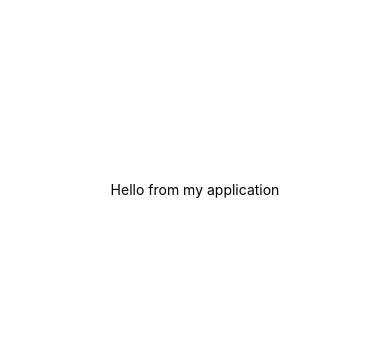
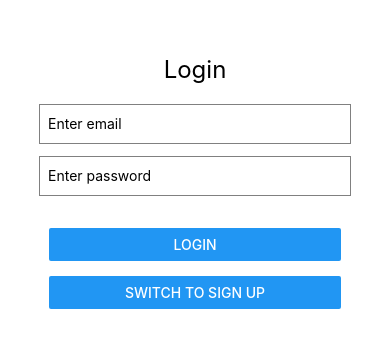
Before and after one commit to lgarrett10/mobile_app, a React Native app in the folder frontend/: screen / in a window 390 px wide. Shown: the part 233-580 px from the top of the page. Built offline with nearby package versions, Linux system fonts and the light colour scheme.

Commit message:
add request to backend for login and register on the frontend

```diff
--- a/frontend/App.js
+++ b/frontend/App.js
@@ -1,20 +1,147 @@
-import { StatusBar } from 'expo-status-bar';
-import { StyleSheet, Text, View } from 'react-native';
+import React, { useState } from 'react';
+import { Text, SafeAreaView, StyleSheet, TextInput, Button, View } from 'react-native';
 
 export default function App() {
+  const [email, setEmail] = useState('');
+  const [password, setPassword] = useState('');
+  const [firstName, setFirstName] = useState('');
+  const [lastName, setLastName] = useState('');
+  const [isLogin, setIsLogin] = useState(true);
+  const [message, setMessage] = useState('');
+
+  const handlePress = async () => {
+    if (isLogin) {
+      if (email === '' || password === '') {
+        setMessage('Please fill out all fields.');
+        return;
+      }
+      setMessage('Login successful');
+    } else {
+      if (email === '' || password === '' || firstName === '' || lastName === '') {
+        setMessage('Please fill out all fields.');
+        return;
+      }
+      setMessage('Registration successful');
+    }
+    const url = isLogin ? 'http://192.168.0.8:5000/login' : 'http://192.168.0.8:5000/register';
+    const body = isLogin
+      ? { username: email, password }
+      : { username: email, password }; // Backend only expects username and password for registration
+
+    try {
+      const response = await fetch(url, {
+        method: 'POST',
+        headers: {
+          'Content-Type': 'application/json',
+        },
+        body: JSON.stringify(body),
+      });
+
+      const result = await response.json();
+      if (response.ok) {
+        setMessage(isLogin ? 'Login successful' : 'Registration successful');
+        if (isLogin && result.token) {
+          // You can save the token for future authenticated requests
+          console.log('JWT Token:', result.token);
+        }
+      } else {
+        setMessage(result.message || 'Something went wrong.');
+      }
+    } catch (error) {
+      setMessage('Error connecting to the server.');
+    }
+  };
+
+
   return (
-    <View style={styles.container}>
-      <Text>Hello from my application</Text>
-      <StatusBar style="auto" />
-    </View>
+    <SafeAreaView style={styles.container}>
+      <View>
+        <Text style={styles.headerText}>{isLogin ? "Login" : "Sign Up"}</Text>
+
+        {!isLogin && (
+          <>
+            <TextInput
+              style={styles.input}
+              placeholder="Enter first name"
+              value={firstName}
+              onChangeText={text => setFirstName(text)}
+            />
+            <TextInput
+              style={styles.input}
+              placeholder="Enter last name"
+              value={lastName}
+              onChangeText={text => setLastName(text)}
+            />
+          </>
+        )}
+
+        <TextInput
+          style={styles.input}
+          placeholder="Enter email"
+          value={email}
+          onChangeText={text => setEmail(text)}
+          keyboardType="email-address"
+        />
+        <TextInput
+          style={styles.input}
+          placeholder="Enter password"
+          value={password}
+          onChangeText={text => setPassword(text)}
+          secureTextEntry={true}
+        />
+
+        <View style={styles.buttonContainer}>
+          <View style={styles.button}>
+            <Button
+              title={isLogin ? "Login" : "Sign Up"}
+              onPress={handlePress}
+            />
+          </View>
+          <View style={styles.button}>
+            <Button
+              title={isLogin ? "Switch to Sign Up" : "Switch to Login"}
+              onPress={() => setIsLogin(!isLogin)}
+            />
+          </View>
+        </View>
+
+        {message ? <Text style={styles.message}>{message}</Text> : null}
+      </View>
+    </SafeAreaView>
   );
 }
 
 const styles = StyleSheet.create({
   container: {
     flex: 1,
-    backgroundColor: '#fff',
+    justifyContent: 'center',
+    padding: 16,
+  },
+  headerText: {
+    fontSize: 24,
+    marginBottom: 20,
+    textAlign: 'center',
+  },
+  input: {
+    height: 40,
+    width:'80%',
+    borderColor: 'gray',
+    borderWidth: 1,
+    margin: 'auto',
+    marginBottom: 12,
+    paddingLeft: 8,
+  },
+  buttonContainer: {
+    marginTop: 20,
     alignItems: 'center',
-    justifyContent: 'center',
+  },
+  button: {
+    width: '75%', // 75% of the width
+    marginBottom: 15, // spacing between buttons
+  },
+  message: {
+    marginTop: 20,
+    color: 'green',
+    textAlign: 'center',
   },
 });
```
